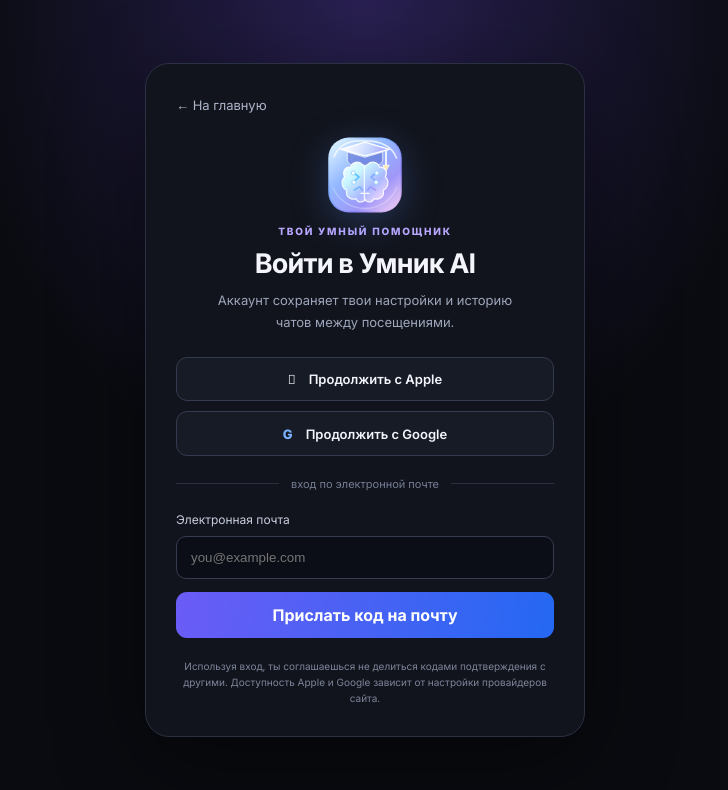
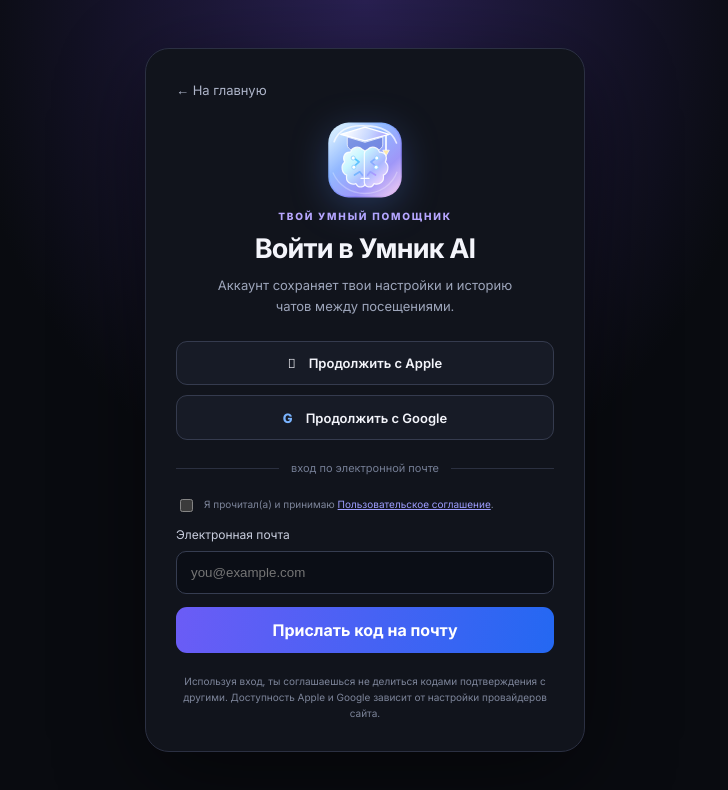
Before and after one commit to koshkablack2417-spec/umnik-ai, a Next.js app: page /login in a window 1280 px wide. Shown: the top 790 px of the page, without its empty margins (275-1003 px from the left). Built offline with nearby package versions, Linux system fonts and the light colour scheme.

Commit message:
Require user agreement acceptance before sign-in or registration

```diff
--- a/app/login/page.tsx
+++ b/app/login/page.tsx
@@ -8,6 +8,7 @@
 
 export default function LoginPage() {
   const [email, setEmail] = useState("");
+  const [acceptedTerms, setAcceptedTerms] = useState(false);
   const [token, setToken] = useState("");
   const [stage, setStage] = useState<Stage>("input");
   const [busy, setBusy] = useState(false);
@@ -17,6 +18,10 @@
   async function sendCode(event: FormEvent<HTMLFormElement>) {
     event.preventDefault();
     setError(""); setMessage("");
+    if (!acceptedTerms) {
+      setError("Чтобы продолжить, прочитай и прими пользовательское соглашение.");
+      return;
+    }
     const supabase = getSupabaseBrowserClient();
     if (!supabase) {
       setError("Вход пока не настроен: владелец сайта должен добавить NEXT_PUBLIC_SUPABASE_URL и NEXT_PUBLIC_SUPABASE_ANON_KEY.");
@@ -57,6 +62,10 @@
 
   async function oauth(provider: "google" | "apple") {
     setError(""); setMessage("");
+    if (!acceptedTerms) {
+      setError("Чтобы продолжить, прочитай и прими пользовательское соглашение.");
+      return;
+    }
     const supabase = getSupabaseBrowserClient();
     if (!supabase) {
       setError("Авторизация пока не настроена владельцем сайта.");
@@ -83,6 +92,17 @@
           <button type="button" className="oauthButton" onClick={() => void oauth("google")} disabled={busy}><span className="googleG">G</span>　Продолжить с Google</button>
         </div>
         <div className="authDivider"><span>вход по электронной почте</span></div>
+        {stage === "input" && (
+          <label className="authFinePrint" style={{ display: "flex", alignItems: "flex-start", gap: "8px", textAlign: "left", margin: "12px 0" }}>
+            <input
+              type="checkbox"
+              checked={acceptedTerms}
+              onChange={e => setAcceptedTerms(e.target.checked)}
+              style={{ marginTop: "3px", flexShrink: 0 }}
+            />
+            <span>Я прочитал(а) и принимаю <Link href="/terms" target="_blank" rel="noreferrer" style={{ textDecoration: "underline" }}>Пользовательское соглашение</Link>.</span>
+          </label>
+        )}
         {stage === "input" ? (
           <form className="authForm" onSubmit={sendCode}>
             <label htmlFor="email">Электронная почта</label>
```
